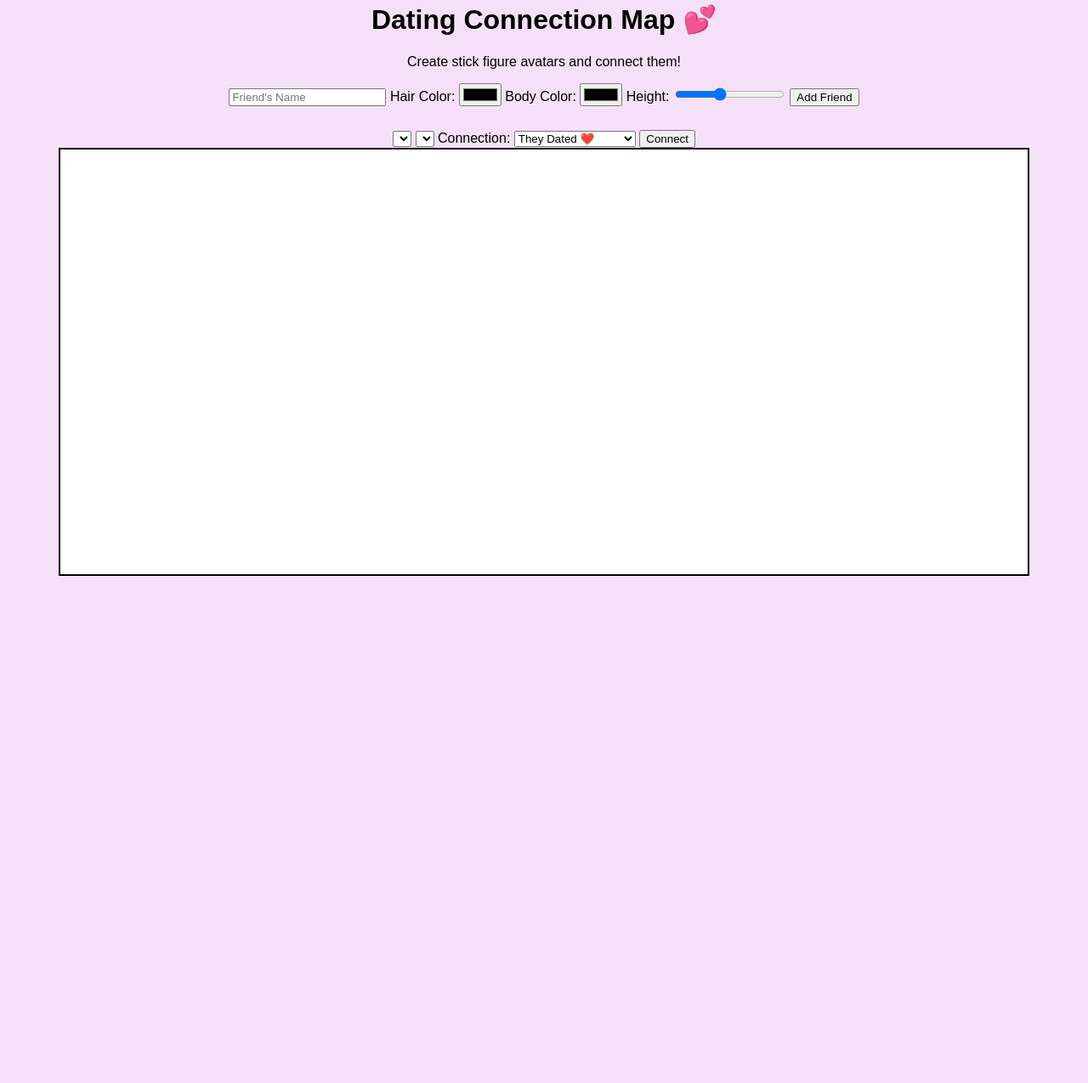
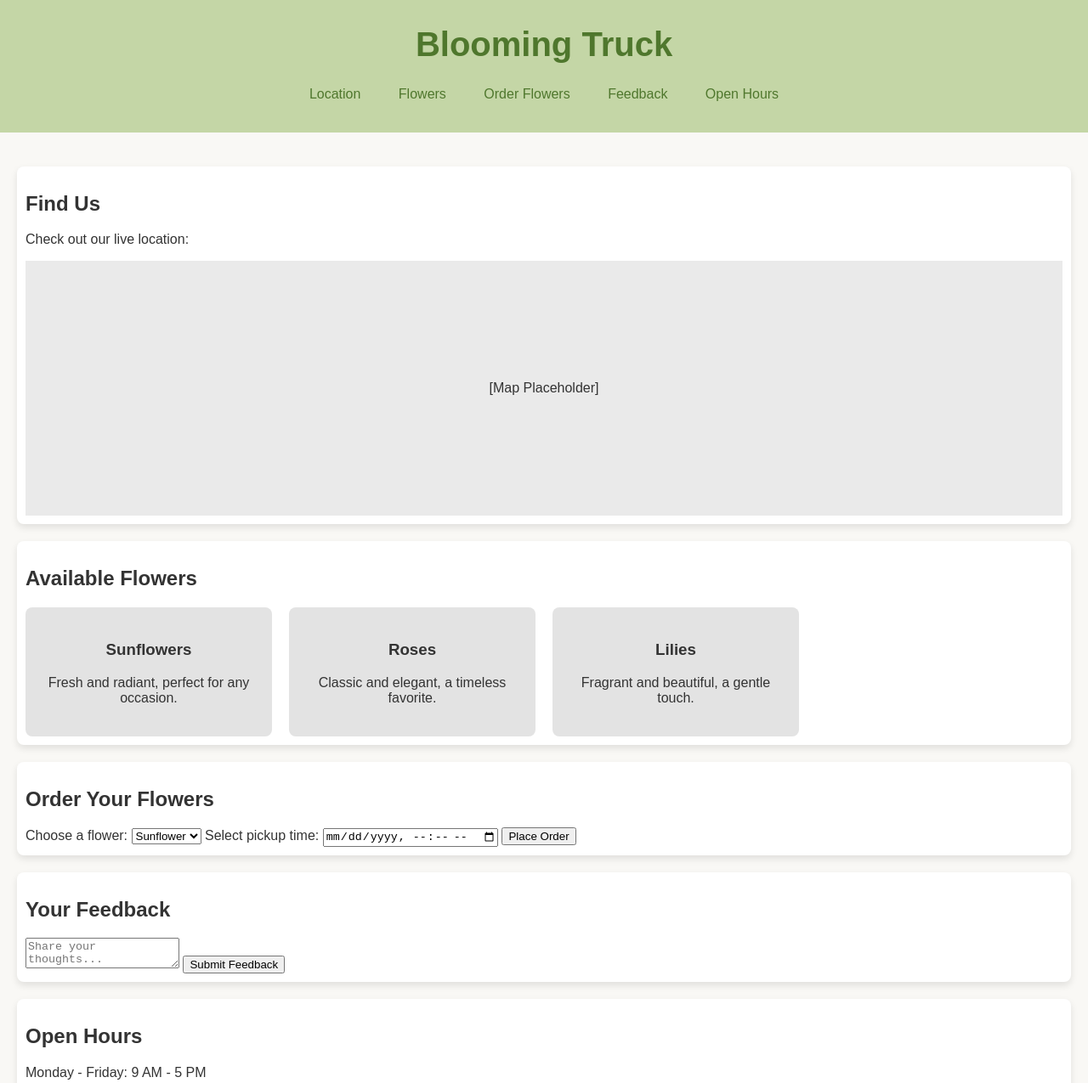
Before and after one commit to liamaz0708/liamaz0708.github.io, a plain HTML site: page index.html in a window 1280 px wide. Shown: the part 17-1292 px from the top of the page at 85% size. Before the commit the page ends 800 px from the top, so only its background shows below. Drawn offline with Linux system fonts and the light colour scheme.

Commit message:
Update index.html

```diff
--- a/index.html
+++ b/index.html
@@ -3,224 +3,159 @@
 <head>
     <meta charset="UTF-8">
     <meta name="viewport" content="width=device-width, initial-scale=1.0">
-    <title>Dating Connection Map 💕</title>
+    <title>Blooming Truck</title>
     <style>
         body {
+            font-family: 'Arial', sans-serif;
+            background-color: #f9f8f5;
+            color: #333;
+            margin: 0;
+            padding: 0;
+        }
+        header {
+            background-color: #c4d6a6;
+            padding: 20px;
             text-align: center;
-            font-family: Arial, sans-serif;
-            background-color: #f5e1f7;
         }
-        #mapContainer {
-            position: relative;
-            width: 90%;
-            height: 500px;
-            border: 2px solid black;
-            background-color: #fff;
-            margin: auto;
-            overflow: hidden;
+        h1 {
+            font-size: 2.5rem;
+            color: #4f772d;
         }
-        canvas {
-            position: absolute;
-            top: 0;
-            left: 0;
-            pointer-events: none;
+        nav ul {
+            list-style: none;
+            padding: 0;
         }
-        .controls {
-            margin-bottom: 10px;
+        nav ul li {
+            display: inline;
+            margin: 0 20px;
+        }
+        nav a {
+            text-decoration: none;
+            color: #4f772d;
+            transition: color 0.3s;
+        }
+        nav a:hover {
+            color: #7b9a4e;
+        }
+        main {
+            padding: 20px;
+        }
+        section {
+            margin: 20px 0;
+            padding: 10px;
+            border-radius: 8px;
+            background-color: #ffffff;
+            box-shadow: 0 4px 8px rgba(0,0,0,0.1);
+        }
+        .flower-list {
+            display: grid;
+            grid-template-columns: repeat(auto-fill, minmax(250px, 1fr));
+            gap: 20px;
+        }
+        .flower-item {
+            background: #e3e3e3;
+            padding: 20px;
+            border-radius: 8px;
+            text-align: center;
+        }
+        footer {
+            text-align: center;
+            padding: 10px 0;
+            background-color: #c4d6a6;
         }
     </style>
 </head>
 <body>
-    <h1>Dating Connection Map 💕</h1>
-    <p>Create stick figure avatars and connect them!</p>
+    <header>
+        <h1>Blooming Truck</h1>
+        <nav>
+            <ul>
+                <li><a href="#location">Location</a></li>
+                <li><a href="#flowers">Flowers</a></li>
+                <li><a href="#orders">Order Flowers</a></li>
+                <li><a href="#feedback">Feedback</a></li>
+                <li><a href="#hours">Open Hours</a></li>
+            </ul>
+        </nav>
+    </header>
 
-    <div class="controls">
-        <input type="text" id="friendName" placeholder="Friend's Name">
-        <label>Hair Color:</label>
-        <input type="color" id="hairColor">
-        <label>Body Color:</label>
-        <input type="color" id="bodyColor">
-        <label>Height:</label>
-        <input type="range" id="height" min="30" max="80" value="50">
-        <button onclick="addFriend()">Add Friend</button>
-    </div>
+    <main>
+        <section id="location">
+            <h2>Find Us</h2>
+            <p>Check out our live location:</p>
+            <div id="map" style="height: 300px; background-color: #eaeaea; text-align: center; line-height: 300px;">[Map Placeholder]</div> <!-- Placeholder for Google Maps -->
+        </section>
 
-    <br>
+        <section id="flowers">
+            <h2>Available Flowers</h2>
+            <div class="flower-list">
+                <div class="flower-item">
+                    <h3>Sunflowers</h3>
+                    <p>Fresh and radiant, perfect for any occasion.</p>
+                </div>
+                <div class="flower-item">
+                    <h3>Roses</h3>
+                    <p>Classic and elegant, a timeless favorite.</p>
+                </div>
+                <div class="flower-item">
+                    <h3>Lilies</h3>
+                    <p>Fragrant and beautiful, a gentle touch.</p>
+                </div>
+            </div>
+        </section>
 
-    <select id="friend1"></select>
-    <select id="friend2"></select>
-    <label>Connection:</label>
-    <select id="connectionType">
-        <option value="dated">They Dated ❤️</option>
-        <option value="talked">They Just Talked 💬</option>
-    </select>
-    <button onclick="connectFriends()">Connect</button>
+        <section id="orders">
+            <h2>Order Your Flowers</h2>
+            <form id="order-form">
+                <label for="flower">Choose a flower:</label>
+                <select id="flower" name="flower">
+                    <option value="sunflower">Sunflower</option>
+                    <option value="rose">Rose</option>
+                    <option value="lily">Lily</option>
+                </select>
+                <label for="pickup-time">Select pickup time:</label>
+                <input type="datetime-local" id="pickup-time" name="pickup-time" required>
+                <button type="submit">Place Order</button>
+            </form>
+        </section>
 
-    <div id="mapContainer">
-        <canvas id="connectionCanvas"></canvas>
-    </div>
+        <section id="feedback">
+            <h2>Your Feedback</h2>
+            <form id="feedback-form">
+                <textarea placeholder="Share your thoughts..." required></textarea>
+                <button type="submit">Submit Feedback</button>
+            </form>
+        </section>
+
+        <section id="hours">
+            <h2>Open Hours</h2>
+            <p>Monday - Friday: 9 AM - 5 PM</p>
+            <p>Saturday - Sunday: 10 AM - 4 PM</p>
+        </section>
+    </main>
+
+    <footer>
+        <p>&copy; 2023 Blooming Truck. All rights reserved.</p>
+    </footer>
 
     <script>
-        const mapContainer = document.getElementById("mapContainer");
-        const canvas = document.getElementById("connectionCanvas");
-        const ctx = canvas.getContext("2d");
-        canvas.width = mapContainer.clientWidth;
-        canvas.height = mapContainer.clientHeight;
-
-        let friends = [];
-        let connections = [];
-
-        function addFriend() {
-            const name = document.getElementById("friendName").value.trim();
-            const hairColor = document.getElementById("hairColor").value;
-            const bodyColor = document.getElementById("bodyColor").value;
-            const height = document.getElementById("height").value;
-
-            if (!name) return alert("Enter a valid name!");
-
-            const friend = {
-                name,
-                x: Math.random() * (mapContainer.clientWidth - 60),
-                y: Math.random() * (mapContainer.clientHeight - 80),
-                hairColor,
-                bodyColor,
-                height: parseInt(height),
-                isDragging: false
-            };
-
-            friends.push(friend);
-            updateFriendSelects();
-            drawScene();
-        }
-
-        function updateFriendSelects() {
-            const friend1 = document.getElementById("friend1");
-            const friend2 = document.getElementById("friend2");
-            friend1.innerHTML = "";
-            friend2.innerHTML = "";
-
-            friends.forEach(friend => {
-                const option1 = new Option(friend.name, friend.name);
-                const option2 = new Option(friend.name, friend.name);
-                friend1.add(option1);
-                friend2.add(option2);
-            });
-        }
-
-        function connectFriends() {
-            const name1 = document.getElementById("friend1").value;
-            const name2 = document.getElementById("friend2").value;
-            const connectionType = document.getElementById("connectionType").value;
-
-            if (name1 === name2) return alert("A person cannot date themselves!");
-
-            const friend1 = friends.find(f => f.name === name1);
-            const friend2 = friends.find(f => f.name === name2);
-
-            if (connections.some(c => (c.a === friend1 && c.b === friend2) || (c.a === friend2 && c.b === friend1))) {
-                return alert("These friends are already connected!");
-            }
-
-            connections.push({ a: friend1, b: friend2, type: connectionType });
-            drawScene();
-        }
-
-        function drawScene() {
-            ctx.clearRect(0, 0, canvas.width, canvas.height);
-
-            // Draw connections
-            connections.forEach(({ a, b, type }) => {
-                ctx.strokeStyle = type === "dated" ? "red" : "blue";
-                ctx.lineWidth = type === "dated" ? 4 : 2;
-                ctx.beginPath();
-                ctx.moveTo(a.x + 30, a.y + 40);
-                ctx.lineTo(b.x + 30, b.y + 40);
-                ctx.stroke();
+        document.addEventListener("DOMContentLoaded", () => {
+            const orderForm = document.getElementById("order-form");
+            orderForm.addEventListener("submit", function (event) {
+                event.preventDefault();
+                // You would typically send an AJAX request here to handle order placement
+                alert("Your order has been placed!");
             });
 
-            // Draw friends
-            friends.forEach(friend => drawStickFigure(friend));
-        }
+            const feedbackForm = document.getElementById("feedback-form");
+            feedbackForm.addEventListener("submit", function (event) {
+                event.preventDefault();
+                alert("Thank you for your feedback!");
+            });
 
-        function drawStickFigure(friend) {
-            ctx.fillStyle = friend.bodyColor;
-            ctx.strokeStyle = "black";
-            ctx.lineWidth = 2;
-
-            let headSize = 20;
-            let bodyHeight = friend.height;
-
-            // Draw name above figure
-            ctx.fillStyle = "black";
-            ctx.font = "12px Arial";
-            ctx.fillText(friend.name, friend.x + 15, friend.y - 5);
-
-            // Draw head
-            ctx.fillStyle = "white";
-            ctx.beginPath();
-            ctx.arc(friend.x + 30, friend.y + 20, headSize / 2, 0, Math.PI * 2);
-            ctx.fill();
-            ctx.stroke();
-
-            // Draw hair
-            ctx.fillStyle = friend.hairColor;
-            ctx.fillRect(friend.x + 20, friend.y + 10, 20, 10);
-
-            // Draw body
-            ctx.strokeStyle = friend.bodyColor;
-            ctx.beginPath();
-            ctx.moveTo(friend.x + 30, friend.y + 20);
-            ctx.lineTo(friend.x + 30, friend.y + 20 + bodyHeight);
-            ctx.stroke();
-
-            // Draw arms
-            ctx.beginPath();
-            ctx.moveTo(friend.x + 10, friend.y + 30);
-            ctx.lineTo(friend.x + 50, friend.y + 30);
-            ctx.stroke();
-
-            // Draw legs
-            ctx.beginPath();
-            ctx.moveTo(friend.x + 30, friend.y + 20 + bodyHeight);
-            ctx.lineTo(friend.x + 15, friend.y + 20 + bodyHeight + 20);
-            ctx.stroke();
-
-            ctx.beginPath();
-            ctx.moveTo(friend.x + 30, friend.y + 20 + bodyHeight);
-            ctx.lineTo(friend.x + 45, friend.y + 20 + bodyHeight + 20);
-            ctx.stroke();
-        }
-
-        let draggingFriend = null;
-        let offsetX, offsetY;
-
-        canvas.addEventListener("mousedown", (e) => {
-            const mouseX = e.offsetX;
-            const mouseY = e.offsetY;
-
-            friends.forEach(friend => {
-                let headSize = 20;
-                if (mouseX > friend.x + 20 && mouseX < friend.x + 40 && mouseY > friend.y && mouseY < friend.y + headSize) {
-                    draggingFriend = friend;
-                    offsetX = mouseX - friend.x;
-                    offsetY = mouseY - friend.y;
-                }
-            });
+            // Placeholder: Load Google Maps (ensure you have a valid key).
+            // You can also add live location update functionalities here.
         });
-
-        canvas.addEventListener("mousemove", (e) => {
-            if (draggingFriend) {
-                draggingFriend.x = e.offsetX - offsetX;
-                draggingFriend.y = e.offsetY - offsetY;
-                drawScene();
-            }
-        });
-
-        canvas.addEventListener("mouseup", () => {
-            draggingFriend = null;
-        });
-
-        drawScene();
     </script>
 </body>
 </html>
```
